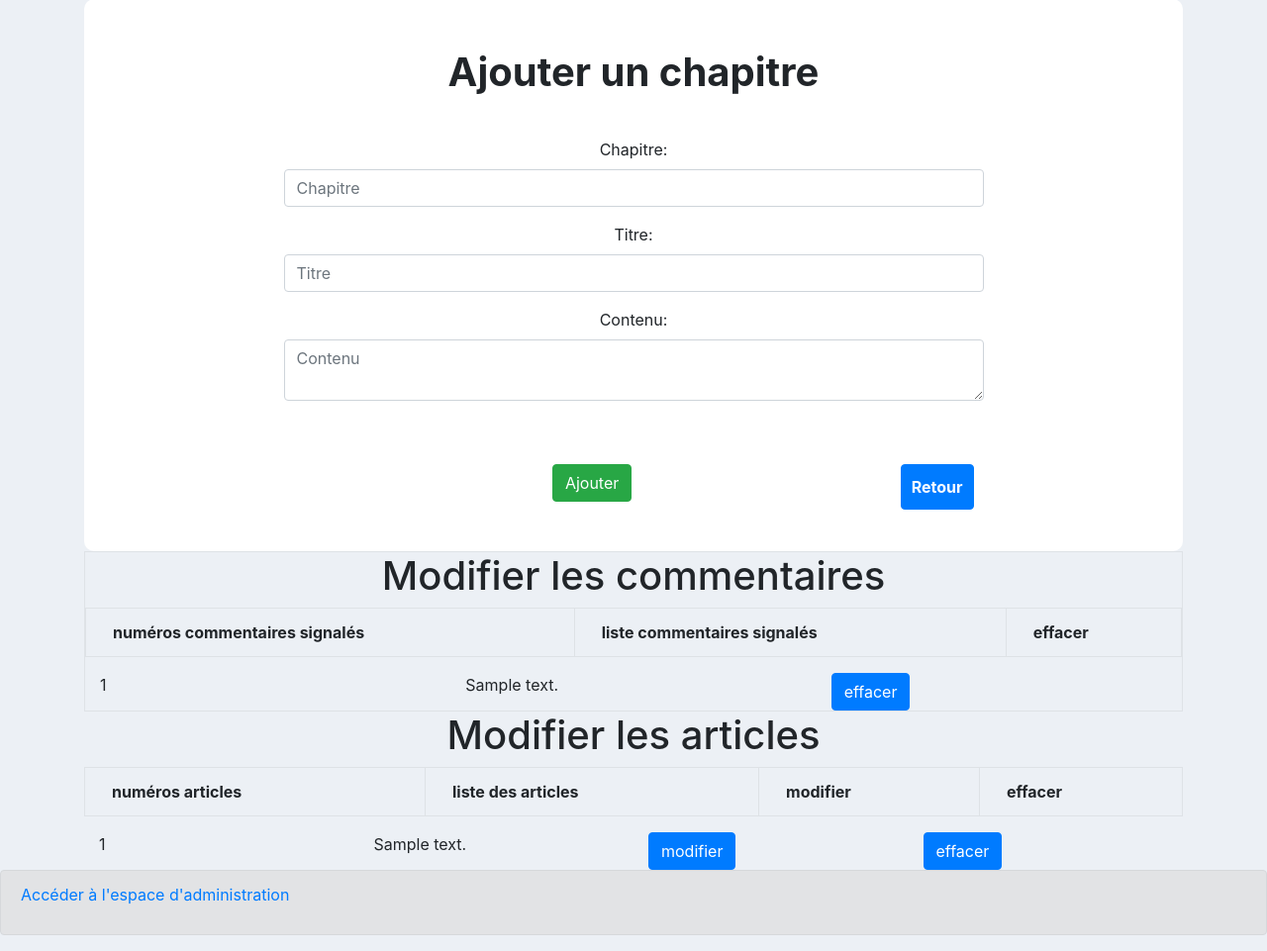
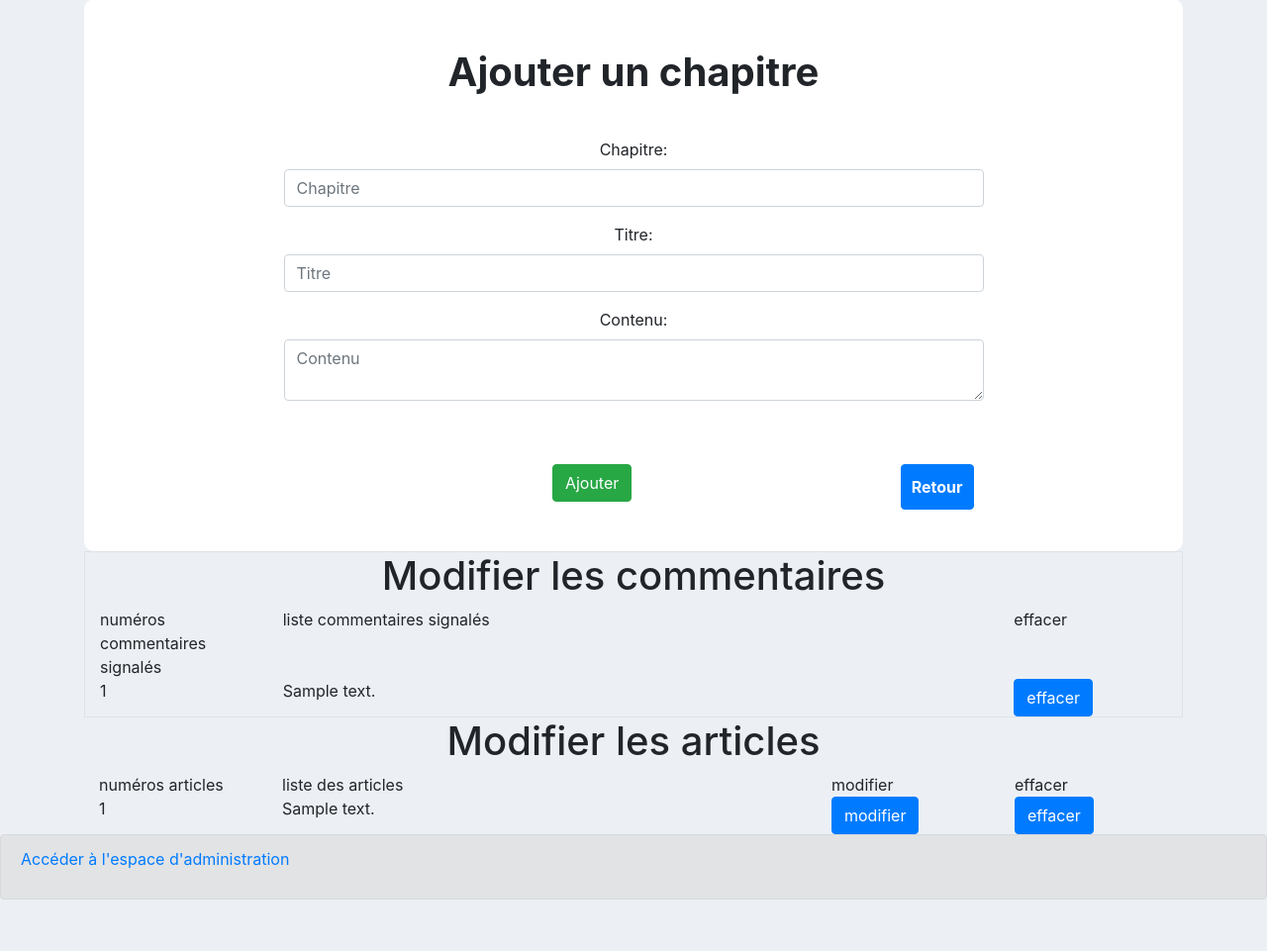
Before and after one commit to Seiryuu26/unbilletpourlalaska, a PHP site: template view/backend/addPostView.php in a window 1280 px wide. Shown: the part 149-1110 px from the top of the page at 99% size. After the commit the page ends 1058 px from the top, so only its background shows below. Run offline with PHP 8.4, Linux system fonts and the light colour scheme; the template is opened without the code that fills it: most values are stand-ins (such as "Sample title", 1, 10 or a date in 2020); lists and menus that the app fills with data are empty; some libraries are stand-ins or nearby versions.

Commit message:
update files with new updates for tables

```diff
--- a/view/backend/addPostView.php
+++ b/view/backend/addPostView.php
@@ -47,23 +47,20 @@ $('#open').click(function() {
 
 <div class="container border">
 <h1>Modifier les commentaires </h1>
-<div class="row">
-<table class="table table-bordered">
-    <th><div class="col">num&eacute;ros commentaires signal&eacute;s</div></th>
-    <th><div class="col">liste commentaires signal&eacute;s</div></th>
-    <th><div class="col">effacer</div></th>
-</table>
+<div class="row myborder">
+    <div class="col-lg-2">num&eacute;ros commentaires signal&eacute;s</div>
+    <div class="col-lg-8">liste commentaires signal&eacute;s</div>
+    <div class="col-lg-2">effacer</div>
 </div>
         <?php
-
         while ($comment = $comments->fetch()){
 
-             echo '
-        <div class="row">
-        <div class="col">'.$comment['id'].'</div>
-        <div class="col">'.htmlspecialchars($comment['contenu']).'</div>
+         echo '
+         <div class="row myborder">
+         <div class="col-lg-2">'.$comment['id'].'</div>
+         <div class="col-lg-8">'.htmlspecialchars($comment['contenu']).'</div>
 
-        <div class="col"><a class="btn btn-primary" href="index.php?action=eraseComment&id='.$comment['id'].'">effacer</a></div>
+         <div class="col-lg-2"><a class="btn btn-primary" href="index.php?action=eraseComment&id='.$comment['id'].'">effacer</a></div>
         </div>
         ';
          }
@@ -72,25 +69,25 @@ $('#open').click(function() {
 
 <div class="container border-article">
 <h1>Modifier les articles</h1>
-<div class="row">
-<table class="table table-bordered">
-        <th><div class="col">num&eacute;ros articles </div></th>
-        <th><div class="col">liste  des articles </div></th>
-        <th><div class="col">modifier</div></th>
-        <th><div class="col">effacer</div></th>
-</table>
+<div class="row myborder">
+
+        <div class="col-2">num&eacute;ros articles </div>
+        <div class="col-lg-6">liste  des articles </div>
+        <div class="col-lg-2">modifier</div>
+        <div class="col-lg-2">effacer</div>
         </div>
         <?php
 
         while ($post = $posts->fetch()){
 
              echo  '
-        <div class="row">
-        <div class="col">'.$post['id'].'</div>
-        <div class="col">'.htmlspecialchars($post['contenu']).'</div>
+        <div class="row myborder">
 
-        <div class="col"><a class="btn btn-primary" href="index.php?action=modifyPost&id='.$post['id'].'">modifier</a></div>
-        <div class="col"><a class="btn btn-primary" href="index.php?action=erasePost&id='.$post['id'].'">effacer</a></div>
+       <div class="col-2">'.$post['id'].'</div>
+       <div class="col-6">'.htmlspecialchars($post['contenu']).'</div>
+
+         <div class="col-2"><a class="btn btn-primary" href="index.php?action=modifyPost&id='.$post['id'].'">modifier</a></div>
+        <div class="col-2"><a class="btn btn-primary" href="index.php?action=erasePost&id='.$post['id'].'">effacer</a></div>
       </div>
         ';
          }
--- a/view/frontend/changePostView.php
+++ b/view/frontend/changePostView.php
@@ -24,7 +24,6 @@
             </form>
         </div>
     </div>
-
 <?php $content = ob_get_clean(); ?>
 
 <?php require('template.php'); ?>
```
Also changed, not shown: view/frontend/addPostView.php (+78 -29 lines).
